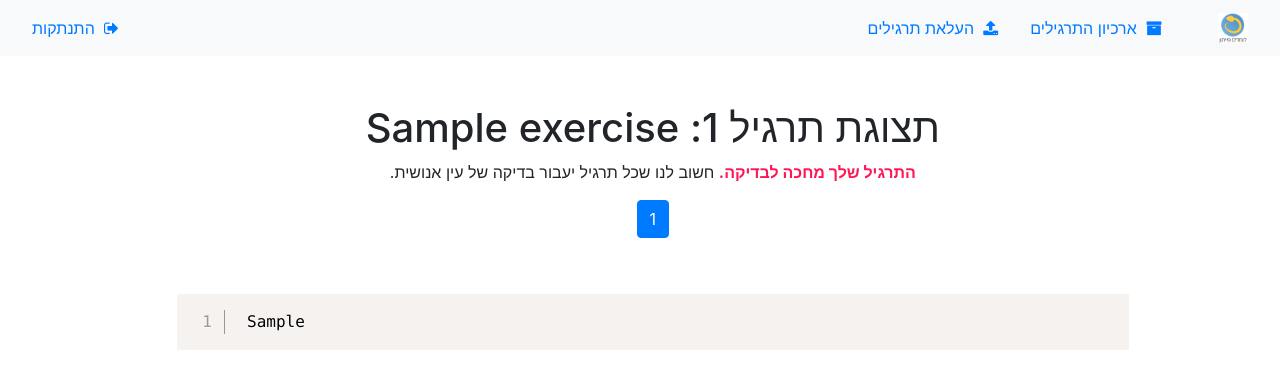
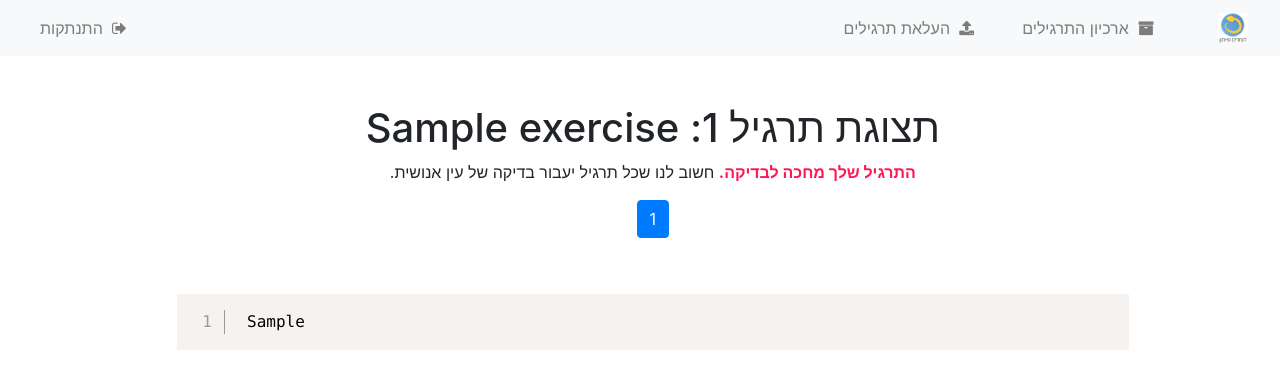
Before and after one commit to GreenLLC/FreeCourse-LMS, a Python web app: template lms/templates/view.html in a window 1280 px wide. Shown: the top 389 px of the page. Run offline with Jinja, Linux system fonts and the light colour scheme; the template is opened without the code that fills it: most values are stand-ins (such as "Sample title", 1, 10 or a date in 2020); some libraries are stand-ins or nearby versions.

Commit message:
Make the navbar look a bit better using bootstrap nav-link

```diff
--- a/lms/templates/navbar.html
+++ b/lms/templates/navbar.html
@@ -10,7 +10,7 @@
     <ul class="navbar-nav">
       {%- if not exercises or fetch_archived %}
       <li class="nav-item">
-        <a href="/exercises">
+        <a href="/exercises" class="nav-link">
           <i class="fa fa-book" aria-hidden="true"></i>
           רשימת התרגילים
         </a>
@@ -18,14 +18,14 @@
       {% endif -%}
       {%- if exercises and not fetch_archived %}
       <li class="nav-item">
-        <a href="/exercises?archived=1">
+        <a href="/exercises?archived=1" class="nav-link">
           <i class="fa fa-archive" aria-hidden="true"></i>
           ארכיון התרגילים
         </a>
       </li>
       {% endif -%}
       <li class="nav-item">
-        <a href="/send">
+        <a href="/send" class="nav-link">
           <i class="fa fa-upload" aria-hidden="true"></i>
           העלאת תרגילים
         </a>
@@ -33,7 +33,7 @@
     </ul>
     <ul class="navbar-nav mr-auto">
       <li class="nav-item">
-        <a href="/logout">
+        <a href="/logout" class="nav-link">
           <i class="fa fa-sign-out" aria-hidden="true"></i>
           התנתקות
         </a>
```
